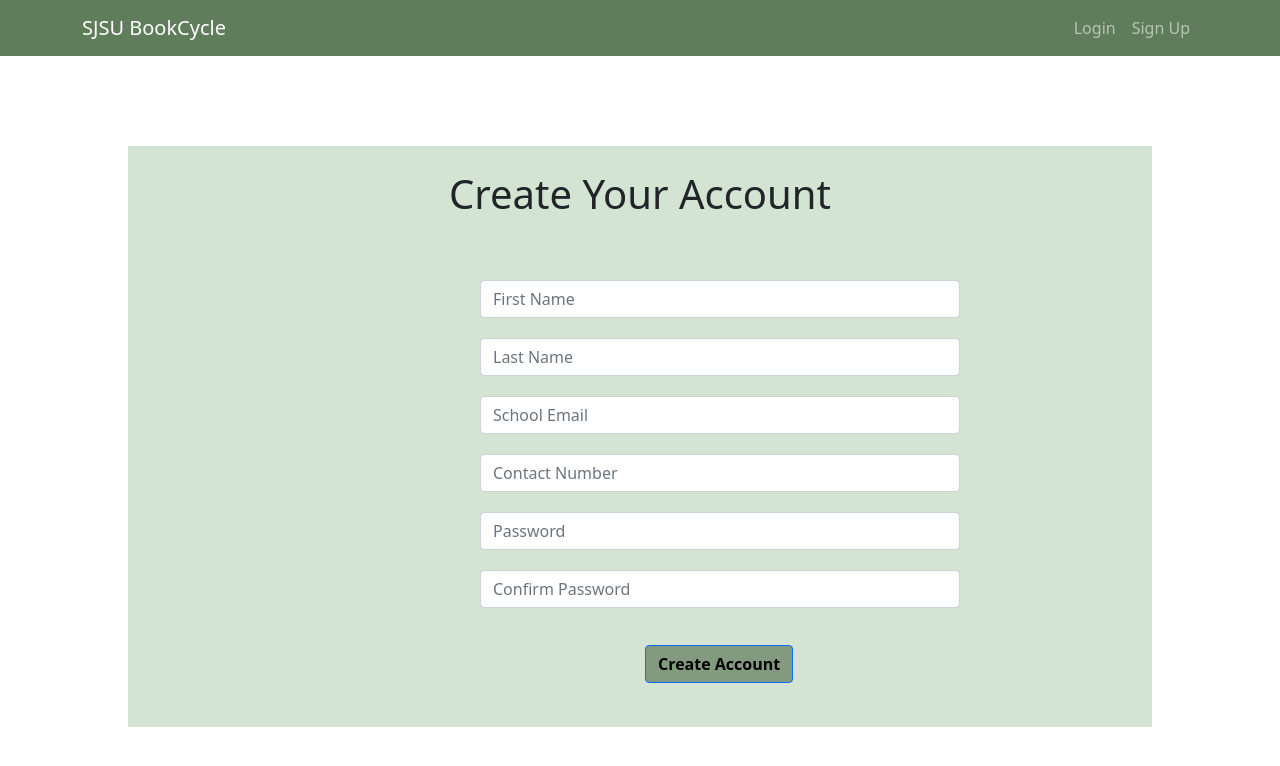
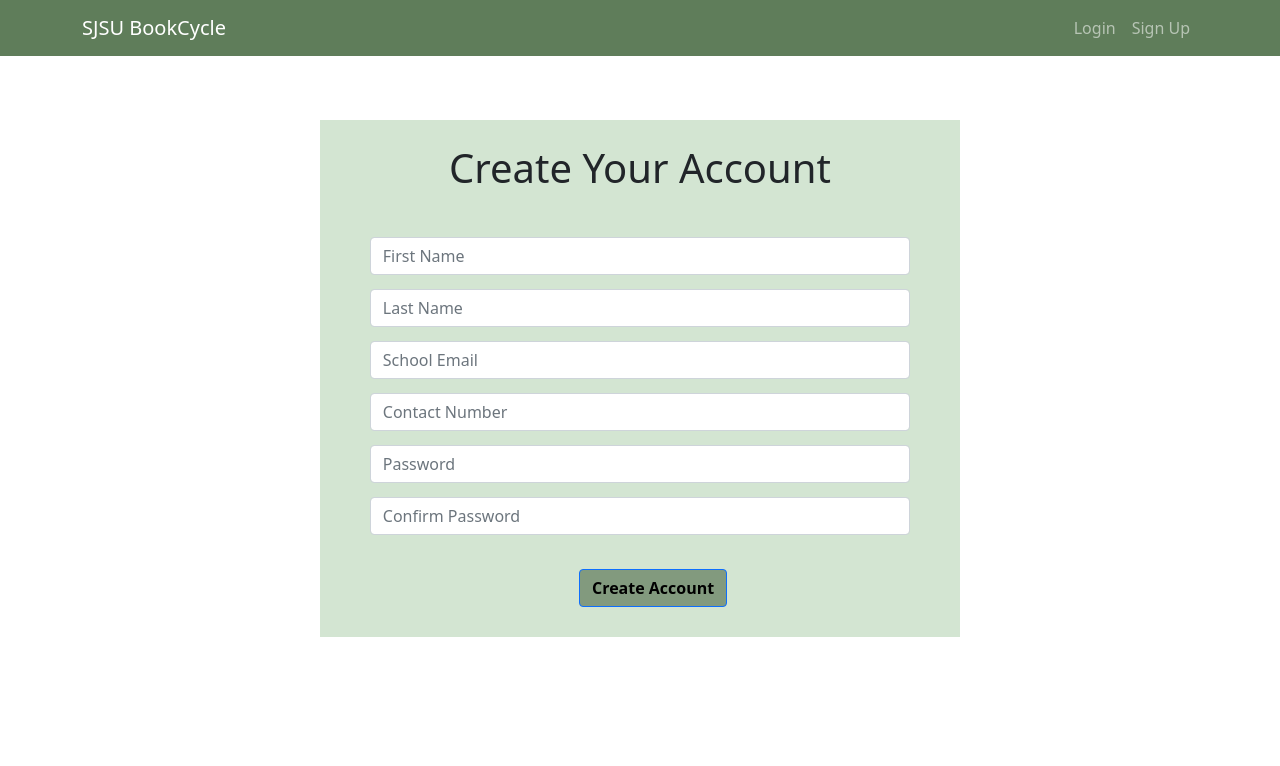
Before and after one commit to Annabel1054/CMPE133Project, a React (Create React App) app in the folder frontend/: page /signup in a window 1280 px wide. Shown: the top 766 px of the page. Built offline with nearby package versions, Linux system fonts and the light colour scheme.

Commit message:
updted Register page

```diff
--- a/frontend/src/Components/Registration/Registration.css
+++ b/frontend/src/Components/Registration/Registration.css
@@ -1,30 +1,30 @@
 
 .subcontainer{
   background-color: #D3E5D2;
-  margin-top: 7%;
-  max-width: 80%;
-  max-height: 90%;
+  margin-top: 5%;
+  max-width: 50%;
+
 }
 
 #content{
     text-align: center;
 }
 #registration {
-  margin:2%;
+  margin:1%;
   font-size: large;
-  width: 500px;
+  width:90%;
   justify-content:center;
   align-items:center;
-  margin-left: 33%;
+  margin-left: 5%;
 
 }
 
 .inputSty{
-  padding: 10px;
+  padding: 7px;
 }
 
-.btn{
+.regbtn{
   background-color: #829A7E;
-  margin-left: 35%;
+  margin-left: 39%;
   color: #000;
 }
--- a/frontend/src/Components/Registration/Registration.js
+++ b/frontend/src/Components/Registration/Registration.js
@@ -39,7 +39,7 @@
             </Form.Group>
             <br />
             <Form.Group >
-            <Button className ="btn" type='submit' > <b>Create Account</b></Button>
+            <Button className ="regbtn" type='submit' > <b>Create Account</b></Button>
             </Form.Group>
       </Form>
              <br />
```
